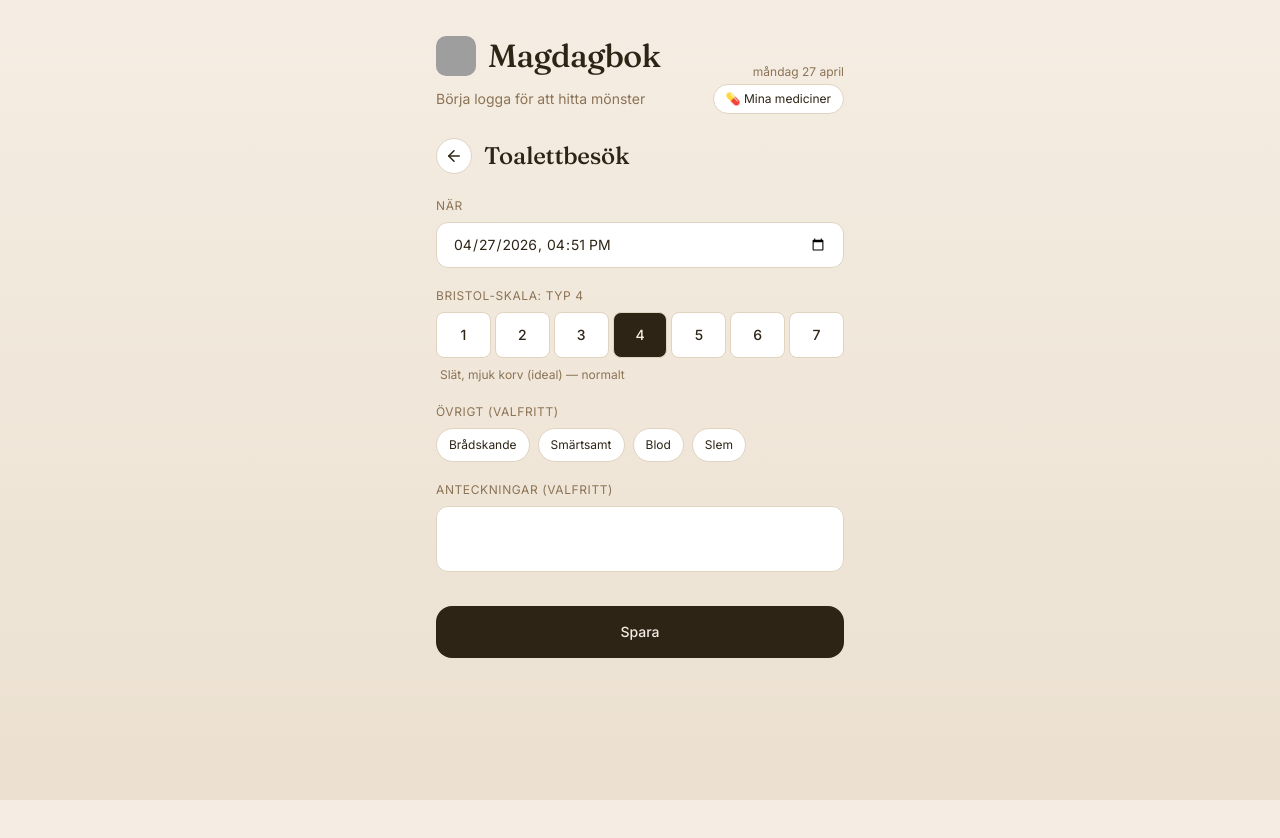
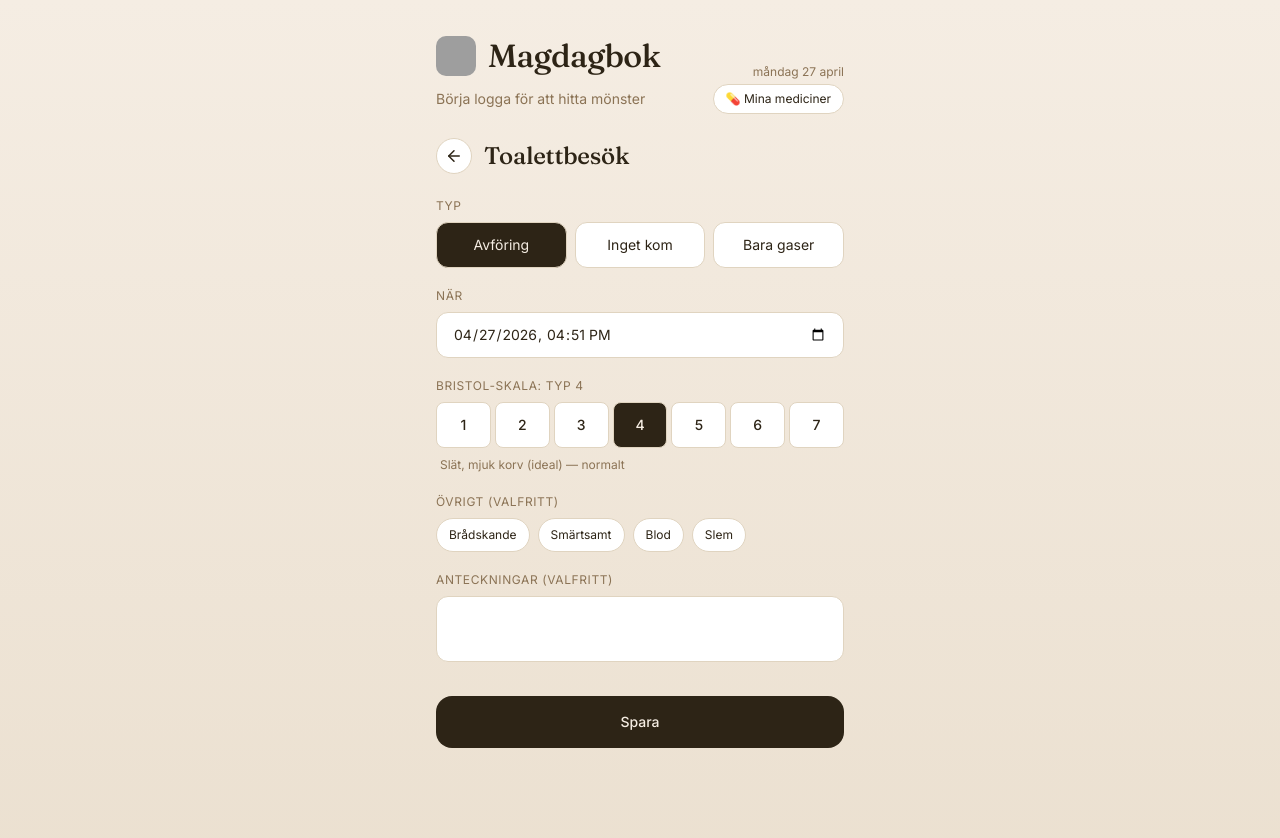
Before and after one commit to cash2dan/magdagbok, a React (Vite) app: page / in a window 1280 px wide. Both pictures are taken after a click on the button "Toa". Shown: the top 838 px of the page. Before the commit the page ends 800 px from the top, so only its background shows below. Built offline with nearby package versions, Linux system fonts and the light colour scheme; grey boxes are pictures that could not be loaded.

Commit message:
uppdaterade toa besök

```diff
--- a/src/Magdagbok.jsx
+++ b/src/Magdagbok.jsx
@@ -670,6 +670,14 @@ function EntryCard({ entry, onDelete, onEdit }) {
   }
 
   if (entry.type === 'toilet') {
+    const visitLabel = entry.noResult ? 'Inget kom' : entry.onlyGas ? 'Bara gaser' : `Bristol ${entry.bristol}`;
+    const visitDetail = entry.noResult || entry.onlyGas ? '' : bristolDescription(entry.bristol);
+    const flags = [
+      entry.urgent && 'brådskande',
+      entry.painful && 'smärtsamt',
+      entry.blood && 'blod',
+      entry.mucus && 'slem',
+    ].filter(Boolean).join(' · ');
     return (
       <div onClick={() => setShowActions(!showActions)} className="p-4 rounded-2xl cursor-pointer"
         style={{ background: '#fff', border: '1px solid #e8dfd0' }}>
@@ -678,16 +686,12 @@ function EntryCard({ entry, onDelete, onEdit }) {
           <div className="flex-1 min-w-0">
             <div className="flex items-baseline justify-between gap-2">
               <p className="sans text-sm font-medium" style={{ color: '#2d2416' }}>
-                Toalettbesök · Bristol {entry.bristol}
+                Toalettbesök · {visitLabel}
               </p>
               <span className="sans text-xs flex-shrink-0" style={{ color: '#8b7355' }}>{formatTime(entry.atTime)}</span>
             </div>
             <p className="sans text-xs mt-1" style={{ color: '#8b7355' }}>
-              {bristolDescription(entry.bristol)}
-              {entry.urgent && ' · brådskande'}
-              {entry.painful && ' · smärtsamt'}
-              {entry.blood && ' · blod'}
-              {entry.mucus && ' · slem'}
+              {visitDetail}{visitDetail && flags && ' · '}{flags}
             </p>
           </div>
         </div>
@@ -1398,7 +1402,14 @@ function LogSymptom({ onSave, onBack }) {
   );
 }
 
+const TOILET_VISIT_TYPES = [
+  { key: 'normal', label: 'Avföring' },
+  { key: 'noResult', label: 'Inget kom' },
+  { key: 'onlyGas', label: 'Bara gaser' },
+];
+
 function LogToilet({ onSave, onBack }) {
+  const [visitType, setVisitType] = useState('normal');
   const [bristol, setBristol] = useState(4);
   const [time, setTime] = useState(toLocalDateTime(new Date()));
   const [urgent, setUrgent] = useState(false);
@@ -1407,9 +1418,14 @@ function LogToilet({ onSave, onBack }) {
   const [mucus, setMucus] = useState(false);
   const [notes, setNotes] = useState('');
 
+  const showBristol = visitType === 'normal';
+
   const save = () => {
     onSave({
-      type: 'toilet', bristol,
+      type: 'toilet',
+      bristol: showBristol ? bristol : null,
+      noResult: visitType === 'noResult',
+      onlyGas: visitType === 'onlyGas',
       atTime: new Date(time).toISOString(),
       urgent, painful, blood, mucus, notes
     });
@@ -1419,11 +1435,27 @@ function LogToilet({ onSave, onBack }) {
     <div className="fade-in">
       <FormHeader title="Toalettbesök" onBack={onBack} />
       <div className="space-y-5">
+        <Field label="Typ">
+          <div className="flex gap-2">
+            {TOILET_VISIT_TYPES.map(t => (
+              <button key={t.key} onClick={() => setVisitType(t.key)}
+                className="sans flex-1 py-3 rounded-xl text-sm scale-btn"
+                style={{
+                  background: visitType === t.key ? '#2d2416' : '#fff',
+                  color: visitType === t.key ? '#f5ede3' : '#2d2416',
+                  border: '1px solid #e0d4c0'
+                }}>
+                {t.label}
+              </button>
+            ))}
+          </div>
+        </Field>
         <Field label="När">
           <input type="datetime-local" value={time} onChange={e => setTime(e.target.value)}
             className="sans w-full px-4 py-3 rounded-xl text-sm"
             style={{ background: '#fff', border: '1px solid #e0d4c0', color: '#2d2416' }} />
         </Field>
+        {showBristol && (
           <Field label={`Bristol-skala: typ ${bristol}`}>
             <div className="grid grid-cols-7 gap-1 mb-2">
               {[1,2,3,4,5,6,7].map(n => (
@@ -1443,6 +1475,7 @@ function LogToilet({ onSave, onBack }) {
               {bristol >= 3 && bristol <= 5 && ' — normalt'}
             </p>
           </Field>
+        )}
         <Field label="Övrigt (valfritt)">
           <div className="flex flex-wrap gap-2">
             {[
@@ -2761,7 +2794,10 @@ function buildAIPrompt(entries, regularMedicines = []) {
         e.urgent && 'brådskande', e.painful && 'smärtsamt',
         e.blood && 'BLOD', e.mucus && 'slem'
       ].filter(Boolean).join(', ');
-      return `${t} | TOA | Bristol typ ${e.bristol} (${bristolDescription(e.bristol)})${flags ? ' [' + flags + ']' : ''}`;
+      const visitStr = e.noResult ? 'Inget kom'
+        : e.onlyGas ? 'Bara gaser'
+        : `Bristol typ ${e.bristol} (${bristolDescription(e.bristol)})`;
+      return `${t} | TOA | ${visitStr}${flags ? ' [' + flags + ']' : ''}`;
     }
     if (e.type === 'symptom') {
       const dur = e.endedAt
```
Also changed, not shown: 1 other file (tests, documents, lock files or other folders). Lines whose indentation alone changed are shown as unchanged.
